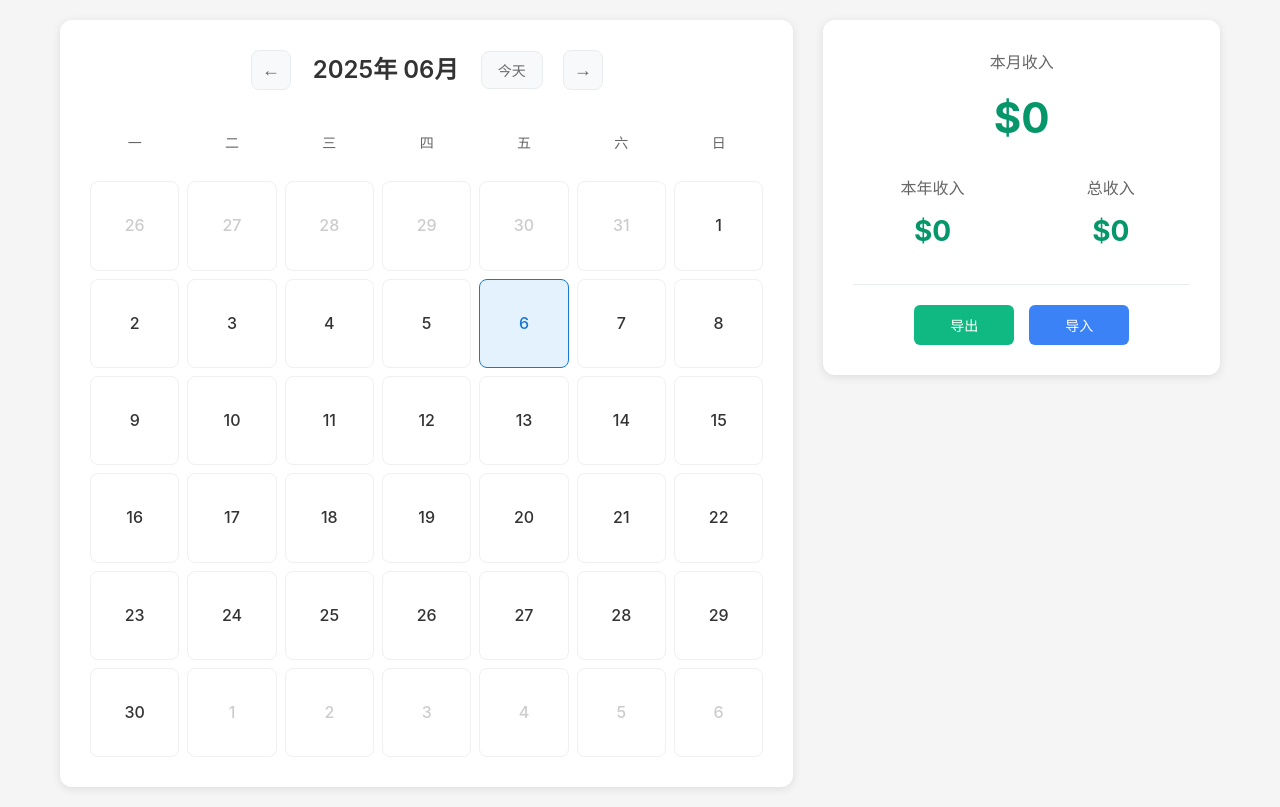
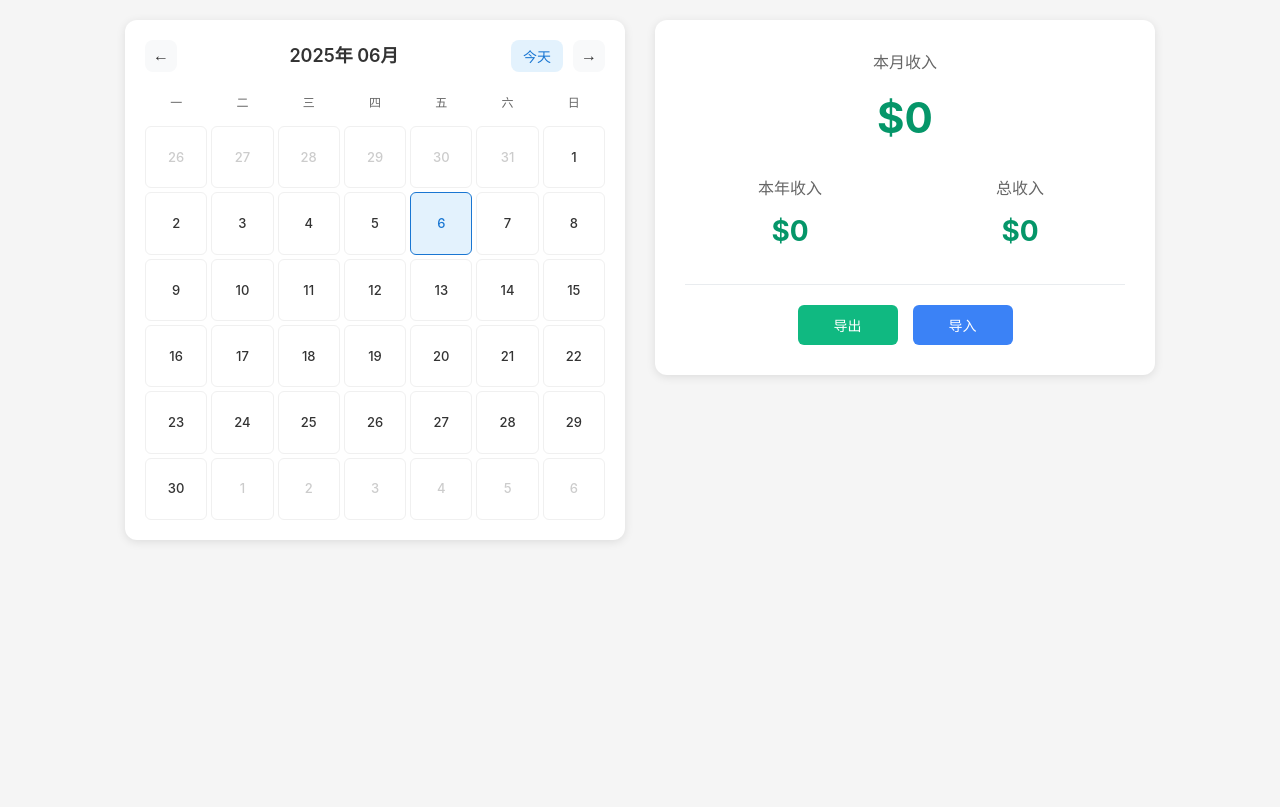
Before and after one commit to snipersteve/income, a website: page index.html in a window 1280 px wide. Drawn offline with Linux system fonts and the light colour scheme; no server answers.

Commit message:
优化收入显示逻辑，增加金额颜色变化功能，调整统计区域和按钮样式，提升用户界面体验

```diff
--- a/script.js
+++ b/script.js
@@ -266,9 +266,15 @@ class IncomeCalendar {
             }
         }
 
-        this.monthlyIncomeElement.textContent = `$${Math.round(monthlyTotal)}`;
-        this.yearlyIncomeElement.textContent = `$${Math.round(yearlyTotal)}`;
-        this.totalIncomeElement.textContent = `$${Math.round(grandTotal)}`;
+        // 更新金额并设置颜色
+        const updateValueAndColor = (element, value) => {
+            element.textContent = `$${Math.round(value)}`;
+            element.style.color = value < 0 ? '#ef5350' : '#059669';
+        };
+
+        updateValueAndColor(this.monthlyIncomeElement, monthlyTotal);
+        updateValueAndColor(this.yearlyIncomeElement, yearlyTotal);
+        updateValueAndColor(this.totalIncomeElement, grandTotal);
     }
 
     async loadData() {
--- a/styles.css
+++ b/styles.css
@@ -13,106 +13,86 @@ body {
 }
 
 .container {
+    display: flex;
+    gap: 30px;
+    padding: 20px;
     max-width: 1200px;
     margin: 0 auto;
-    padding: 20px;
-    display: flex;
-    gap: 30px;
-    min-height: auto; /* 改为auto，不强制最小高度 */
-    width: 100%; /* 确保容器不超出屏幕 */
+    min-height: auto;
+    justify-content: center;
 }
 
 /* 日历区域 */
 .calendar-section {
-    flex: 2;
+    flex: 0 0 500px;
     background: white;
     border-radius: 12px;
-    padding: 30px;
+    padding: 20px;
     box-shadow: 0 2px 10px rgba(0, 0, 0, 0.1);
-    min-width: 0; /* 允许弹性收缩 */
-    height: fit-content; /* 自适应内容高度 */
+    height: fit-content;
 }
 
 .calendar-header {
     display: flex;
     align-items: center;
-    justify-content: center;
-    margin-bottom: 30px;
-    gap: 20px;
-    flex-wrap: wrap; /* 允许换行 */
+    gap: 10px;
+    margin-bottom: 15px;
 }
 
 .nav-btn {
+    width: 32px;
+    height: 32px;
+    border: none;
+    border-radius: 8px;
     background: #f8f9fa;
-    border: 1px solid #e9ecef;
-    border-radius: 8px;
-    width: 40px;
-    height: 40px;
+    color: #333;
+    font-size: 16px;
+    cursor: pointer;
+    transition: all 0.2s;
     display: flex;
     align-items: center;
     justify-content: center;
-    cursor: pointer;
-    font-size: 18px;
-    color: #666;
-    transition: all 0.2s;
-    flex-shrink: 0; /* 防止按钮被压缩 */
-}
-
-.nav-btn:hover {
-    background: #e9ecef;
-    color: #333;
 }
 
 .today-btn {
-    background: #f8f9fa;
-    border: 1px solid #e9ecef;
+    border: none;
     border-radius: 8px;
-    padding: 8px 16px;
+    background: #e3f2fd;
+    color: #1976d2;
+    padding: 6px 12px;
+    font-size: 14px;
     cursor: pointer;
-    font-size: 14px;
-    color: #666;
     transition: all 0.2s;
-    flex-shrink: 0; /* 防止按钮被压缩 */
-}
-
-.today-btn:hover {
-    background: #e9ecef;
-    color: #333;
 }
 
 .month-year {
-    font-size: 24px;
+    flex: 1;
+    text-align: center;
+    font-size: 18px;
     font-weight: 600;
     color: #333;
     min-width: 150px;
-    text-align: center;
-    flex-shrink: 0; /* 防止月份标题被压缩 */
-}
-
-.calendar {
-    width: 100%;
-    overflow: hidden; /* 防止内容溢出 */
 }
 
 .weekdays {
     display: grid;
     grid-template-columns: repeat(7, 1fr);
-    gap: 8px;
-    margin-bottom: 15px;
+    gap: 4px;
+    margin-bottom: 8px;
 }
 
 .weekday {
     text-align: center;
     font-weight: 500;
     color: #666;
-    padding: 12px 0;
-    font-size: 14px;
+    padding: 6px 0;
+    font-size: 12px;
 }
 
 .calendar-days {
     display: grid;
     grid-template-columns: repeat(7, 1fr);
-    gap: 8px;
+    gap: 4px;
 }
 
 .day {
@@ -121,15 +101,15 @@ body {
     flex-direction: column;
     align-items: center;
     justify-content: center;
-    border-radius: 8px;
+    border-radius: 6px;
     cursor: pointer;
     transition: all 0.2s;
     position: relative;
     font-weight: 500;
-    font-size: 16px;
+    font-size: 13px;
     background: white;
     border: 1px solid #f0f0f0;
-    min-width: 0; /* 允许收缩 */
+    min-width: 0;
 }
 
 .day:hover {
@@ -199,20 +179,19 @@ body {
 }
 
 .income-amount {
-    font-size: 12px;
+    font-size: 10px;
     font-weight: 600;
-    margin-top: 2px;
+    margin-top: 1px;
 }
 
 /* 统计区域 */
 .stats-section {
-    flex: 1;
+    flex: 0 0 500px;
     background: white;
     border-radius: 12px;
     padding: 30px;
     box-shadow: 0 2px 10px rgba(0, 0, 0, 0.1);
     height: fit-content;
-    min-width: 0; /* 允许弹性收缩 */
 }
 
 .stats-title {
@@ -475,19 +454,14 @@ body {
 
     .container {
         flex-direction: column;
-        padding: 10px; /* 减少边距 */
-        gap: 10px; /* 减少垂直间距 */
-        width: 100%;
-        min-width: 320px; /* 设置最小宽度 */
-        min-height: auto; /* 自适应高度 */
+        padding: 10px;
+        gap: 15px;
     }
 
     .calendar-section,
     .stats-section {
-        padding: 15px; /* 减少内边距 */
+        flex: none;
         width: 100%;
-        margin: 0;
-        height: fit-content; /* 自适应内容高度 */
     }
 
     .calendar-header {
@@ -794,3 +768,16 @@ body {
     color: #059669;
     word-break: break-all;
 }
+
+/* 负数金额显示为红色 */
+.stat-value:not(.full-width .stat-value)[id$="Income"]:contains("-") {
+    color: #ef5350;
+}
+
+.stat-item.full-width .stat-value:contains("-") {
+    color: #ef5350;
+}
+
+.calendar {
+    max-height: 600px;
+}
```
Also changed, not shown: index.html (+4 -4 lines).
